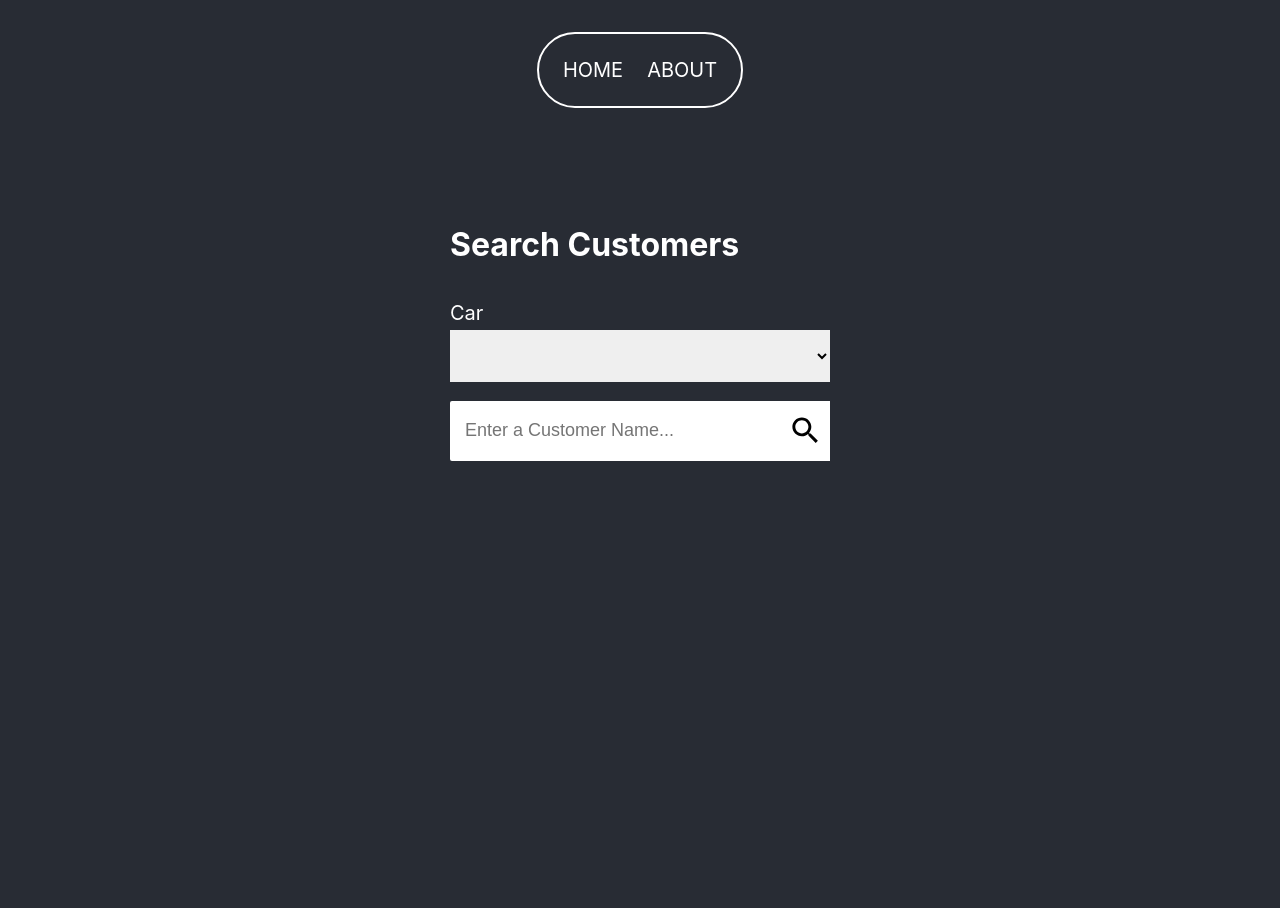
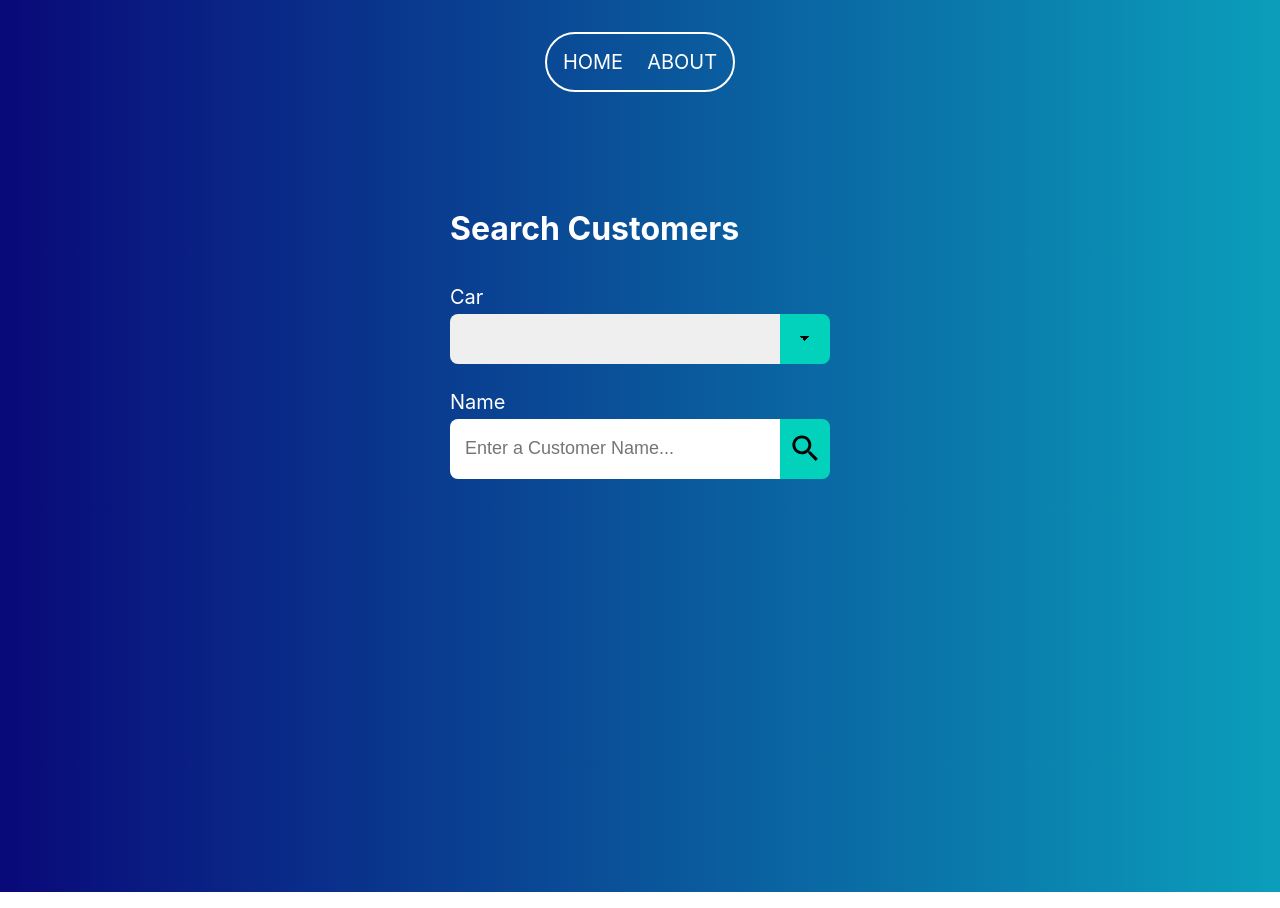
Before and after one commit to michal4511/react-app, a React (Create React App) app: page / in a window 1280 px wide. Built offline with nearby package versions, Linux system fonts and the light colour scheme.

Commit message:
new style

```diff
--- a/src/Components/About.css
+++ b/src/Components/About.css
@@ -5,8 +5,9 @@
     justify-content: center;
     align-items: center;
     margin-top: 6rem;
+    color: white;
 }
 
 .about p {
-    text-align:justify
+    text-align:justify;
 }
--- a/src/Components/Home.js
+++ b/src/Components/Home.js
@@ -16,7 +16,7 @@ function Home() {
 
     return (
         <div className="home">
-            <h1>Search Customers {selectedCar}</h1>
+            <h1>Search Customers</h1>
             <SearchParams setSelectedCar={setSelectedCar} />
             <SearchBar selectedCar={selectedCar} placeholder="Enter a Customer Name..." data={CustomerData}/>
         </div>
--- a/src/Components/SearchBar.css
+++ b/src/Components/SearchBar.css
@@ -1,6 +1,10 @@
 .searchInputs {
     display: flex;
-    margin-top: 15px;
+    color: white;
+}
+
+.searchInputs label {
+display: block;
 }
 
 .search input {
@@ -13,14 +17,27 @@
     padding: 15px;
     height: 30px;
     width: 300px;
+    border-radius: 8px 0 0 8px;
+}
+
+.search p {
+    font-size: 20px;
+    color: white;
+    margin-bottom: 5px;
 }
 
 .searchIcon {
     height: 60px;
     width: 50px;
-    background-color: white;
+    background-color: #02D1BC;
+    color: black;
     display: grid;
     place-items: center;
+    border-radius: 0 8px 8px 0;
+}
+
+.closeIcon {
+    background-color: #02D1BC;
 }
 
 .searchIcon svg {
@@ -32,11 +49,12 @@ input:focus {
 }
 
 .dataResult {
-    margin-top: 5px;
-    width: 300px;
+    margin-top: 30px;
+    width: 100%;
     height: 200px;
     background-color: white;
     box-shadow: rgba(0, 0, 0, 0.35) 0px 5px 15px;
+    border-radius: 8px;
     overflow: hidden;
     overflow-y: auto;
 }
@@ -47,20 +65,22 @@ input:focus {
 
 .dataResult .linkDataItem {
     width: 100%;
-    height: 50px;
+    height: 40px;
     display: flex;
     align-items: center;
     color: black;
+    font-size: 18;
 }
 
 .furtherInfo {
-    margin-top: 5px;
-    width: 300px;
-    height: 200px;
+    margin-top: 30px;
+    width: 100%;
+    height: 250px;
     background-color: white;
     box-shadow: rgba(0, 0, 0, 0.35) 0px 5px 15px;
     overflow: hidden;
     overflow-y: auto;
+    border-radius: 8px;
 }
 
 .linkDataItem {
@@ -104,3 +124,18 @@ input:focus {
     padding: 15px;
     border: none;
 }
+
+.customerInfo {
+    display: flex;
+    align-items: center;
+    height: 50px;
+}
+
+.icon {
+    height: 50px;
+    width: 50px;
+    background-color: white;
+    color: black;
+    display: grid;
+    place-items: center;
+}
--- a/src/Components/SearchBar.js
+++ b/src/Components/SearchBar.js
@@ -55,8 +55,10 @@ function SearchBar({selectedCar,placeholder,data}) {
 
     return (
         <div className="search">
+            <p>Name</p>
             <div className="searchInputs">
-                <input type="text" placeholder={placeholder} value={wordEntered} onChange={handleFilter}/>
+
+                <input type="text" id="name" placeholder={placeholder} value={wordEntered} onChange={handleFilter}/>
                 <div className="searchIcon">
                     {filteredData.length === 0 ? <SearchIcon/> : <CloseIcon id="clearBtn" onClick={clearInput}/>}
                 </div>
@@ -77,11 +79,26 @@ function SearchBar({selectedCar,placeholder,data}) {
             {
             userName.length !== 0 && (
                 <div className="furtherInfo">
-                    <p><PersonIcon/>{userName}</p>
-                    <p><HomeIcon/>{userAddress}</p>
-                    <p><EmailIcon/>{userEmail}</p>
-                    <p><PhoneIcon/>{userPhone}</p>
-                    <p><DriveEtaIcon/>{userCar}</p>
+                    <div className="customerInfo">
+                        <div className="icon"><PersonIcon/></div>
+                        <p>{userName}</p>
+                    </div>
+                    <div className="customerInfo">
+                        <div className="icon"><HomeIcon/></div>
+                        <p>{userAddress}</p>
+                    </div>
+                    <div className="customerInfo">
+                        <div className="icon"><EmailIcon/></div>
+                        <p>{userEmail}</p>
+                    </div>
+                    <div className="customerInfo">
+                        <div className="icon"><PhoneIcon/></div>
+                        <p>{userPhone}</p>
+                    </div>
+                    <div className="customerInfo">
+                        <div className="icon"><DriveEtaIcon/></div>
+                        <p>{userCar}</p>
+                    </div>
                 </div>
             )
             }
--- a/src/Components/SearchParams.css
+++ b/src/Components/SearchParams.css
@@ -2,26 +2,42 @@
     height: 100px;
     display: flex;
     flex-direction: column;
-
 }
 
 .searchParameter label{
     background-color: inherit;
-    border-radius: 2px;
-    border-top-right-radius: 0px;
-    border-bottom-right-radius: 0px;
     font-size: 20px;
     height: 30px;
     width: 380px;
     color: white;
     margin-top: 15px;
+    margin-bottom: 20px;
 }
 
 .searchParameter select {
     width: 100%;
     min-height: 30px;
     font-size: 18px;
-    margin-top: 5px;
     padding: 15px;
     border: none;
+    border-radius: 8px;
+
+    margin: 0;
+    -webkit-box-sizing: border-box;
+    -moz-box-sizing: border-box;
+    box-sizing: border-box;
+    -webkit-appearance: none;
+    -moz-appearance: none;
 }
+
+/* arrows */
+
+select.arrow {
+    background-image: linear-gradient(45deg, transparent 50%, black 50%),
+      linear-gradient(135deg, black 50%, transparent 50%),
+      linear-gradient(to right, #02D1BC, #02D1BC);
+    background-position: calc(100% - 25px) calc(1em + 4px),
+      calc(100% - 20px) calc(1em + 4px), 100% 0;
+    background-size: 5px 5px, 5px 5px, 50px 60px;
+    background-repeat: no-repeat;
+}
--- a/src/Components/SearchParams.js
+++ b/src/Components/SearchParams.js
@@ -12,7 +12,6 @@ function SearchParams({setSelectedCar, setEmptyValue}) {
     const handleClick = (e) => {
         setCar(e.target.value);
         setSelectedCar(car);
-        setEmptyValue("")
     }
 
     return (
@@ -20,6 +19,7 @@ function SearchParams({setSelectedCar, setEmptyValue}) {
             <label htmlFor="car">
                 Car
                 <select
+                    className="arrow"
                     id="car"
                     value={car}
                     onChange={(e) => handleClick(e)}
--- a/src/Components/TheNavigation.css
+++ b/src/Components/TheNavigation.css
@@ -1,6 +1,6 @@
 .navigation {
     border: 2px solid white;
-    padding: 1.5rem;
+    padding: 1rem;
     border-radius: 3rem;
     margin-top: 2rem;
     font-size: 20px;
@@ -19,5 +19,5 @@
 
 .navigation a:hover,
 .navigation a:active {
-    border-bottom: 2px solid white;
+    border-bottom: 2px solid #02D1BC;
 }
--- a/src/index.css
+++ b/src/index.css
@@ -5,8 +5,8 @@ body {
     sans-serif;
   -webkit-font-smoothing: antialiased;
   -moz-osx-font-smoothing: grayscale;
-  background-color: #282c34;
-
+  background: rgb(9,9,121);
+background: linear-gradient(90deg, rgba(9,9,121,1) 0%, rgba(11,158,187,1) 100%);
 }
 
 body::-webkit-scrollbar {
```
